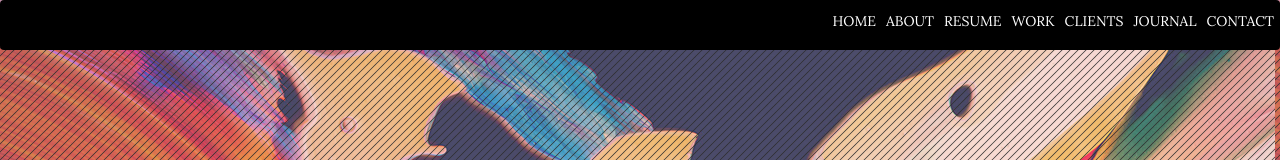
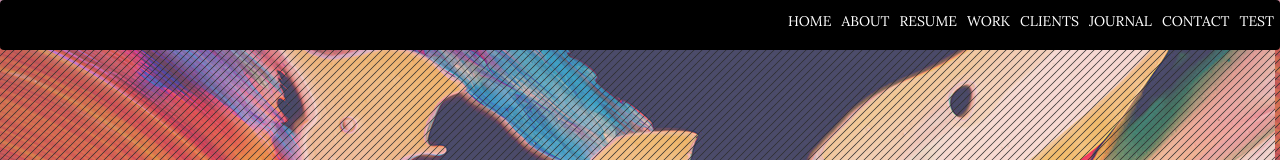
Before and after one commit to cuzoaru90/mamba, a plain HTML site: page index.html in a window 1280 px wide. Shown: the top 160 px of the page. Drawn offline with nearby package versions, Linux system fonts and the light colour scheme.

Commit message:
Updated index.html and changed href
Also added a test button to navigation bar

```diff
--- a/index.html
+++ b/index.html
@@ -16,13 +16,14 @@
       <div id="main-container">
         <div class = "header-container">
           <ul class = "navbar">
-            <li><a href="#news">Contact</a></li>
-                <li><a href="#news">Journal</a></li>
-                <li><a href="#news">Clients</a></li>
-                <li><a href="#news">Work</a></li>
-                <li><a href="#news">Resume</a></li>
-                <li><a href="#news">About</a></li>
-                <li><a href="#news">Home</a></li>
+                <li><a href="#test">Test</a></li>
+                <li><a href="#contact">Contact</a></li>
+                <li><a href="#journal">Journal</a></li>
+                <li><a href="#clients">Clients</a></li>
+                <li><a href="#work">Work</a></li>
+                <li><a href="#resume">Resume</a></li>
+                <li><a href="#about">About</a></li>
+                <li><a href="#home">Home</a></li>
            </ul>
            <h1>Glass Mamba </h1>
            <p class="subtitle">Design. Develop. Launch.</p>
```
